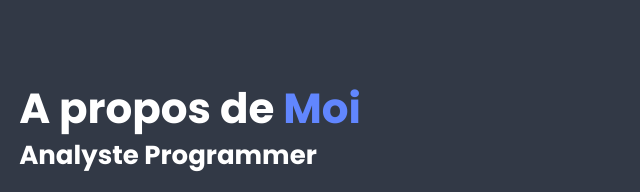
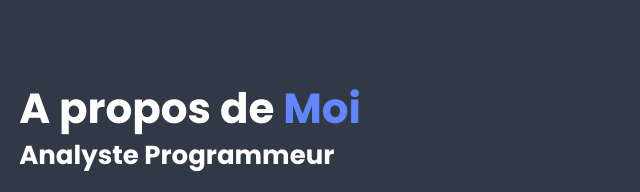
Before and after one commit to 27wilfried/wilcodeur.guithub.io, a plain HTML site: page index.html in a window 1280 px wide. Shown: the part 960-1152 px from the top of the page, 564-1204 px from the left. Drawn offline with nearby package versions, Linux system fonts and the light colour scheme.

Commit message:
first commit

```diff
--- a/index.html
+++ b/index.html
@@ -56,7 +56,7 @@
 
         <div class="about-content">
             <h2 class="heading">A propos de <span>Moi</span></h2>
-            <h3>Analyste Programmer</h3>
+            <h3>Analyste Programmeur</h3>
             <p> Passionné par la programmation informatique et les nouvelles
                 technologies, je possède un diplôme en informatique de gestion et je
                 me suis spécialisé dans le développement web. Je maîtrise les langages
```
